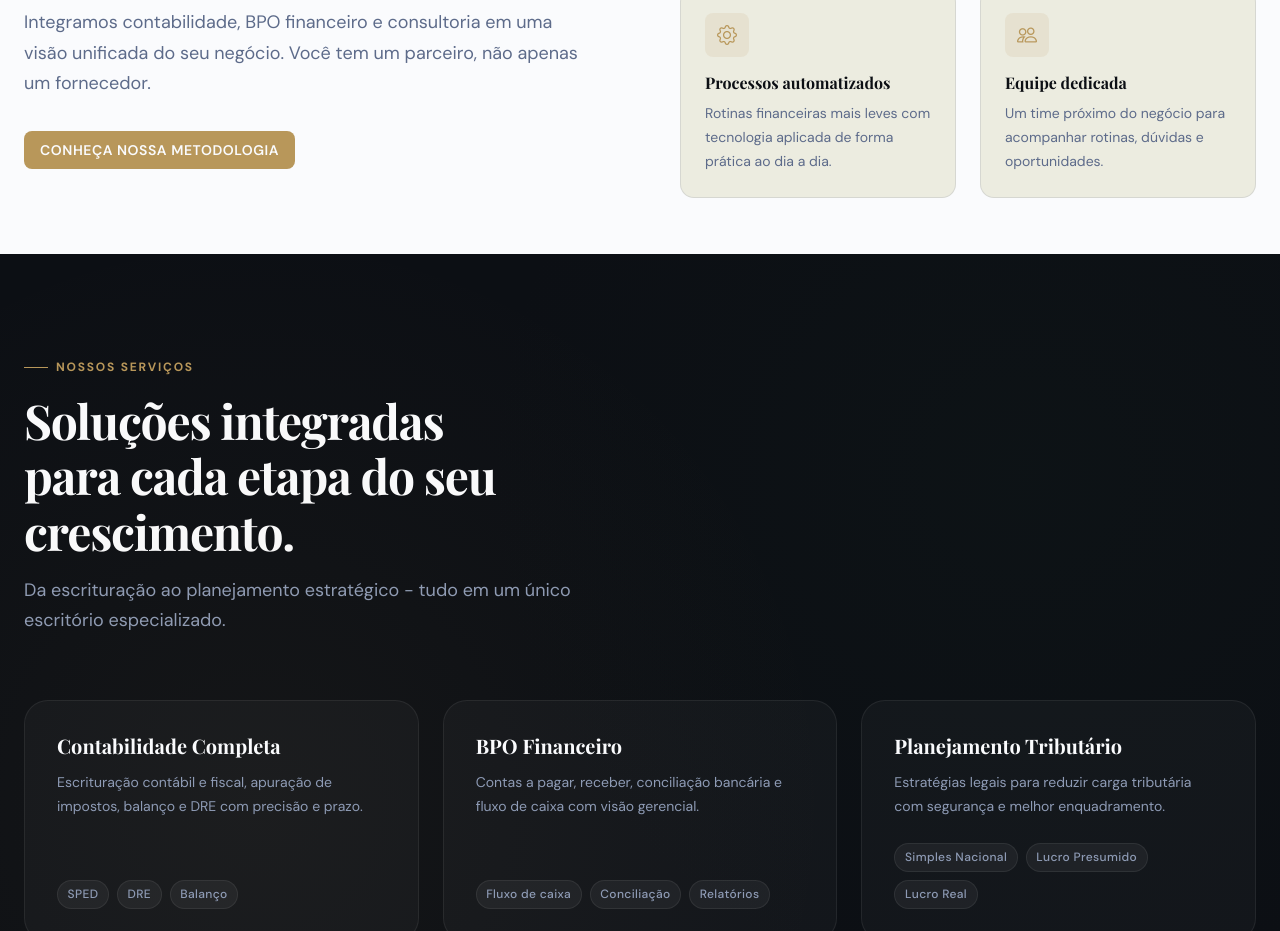
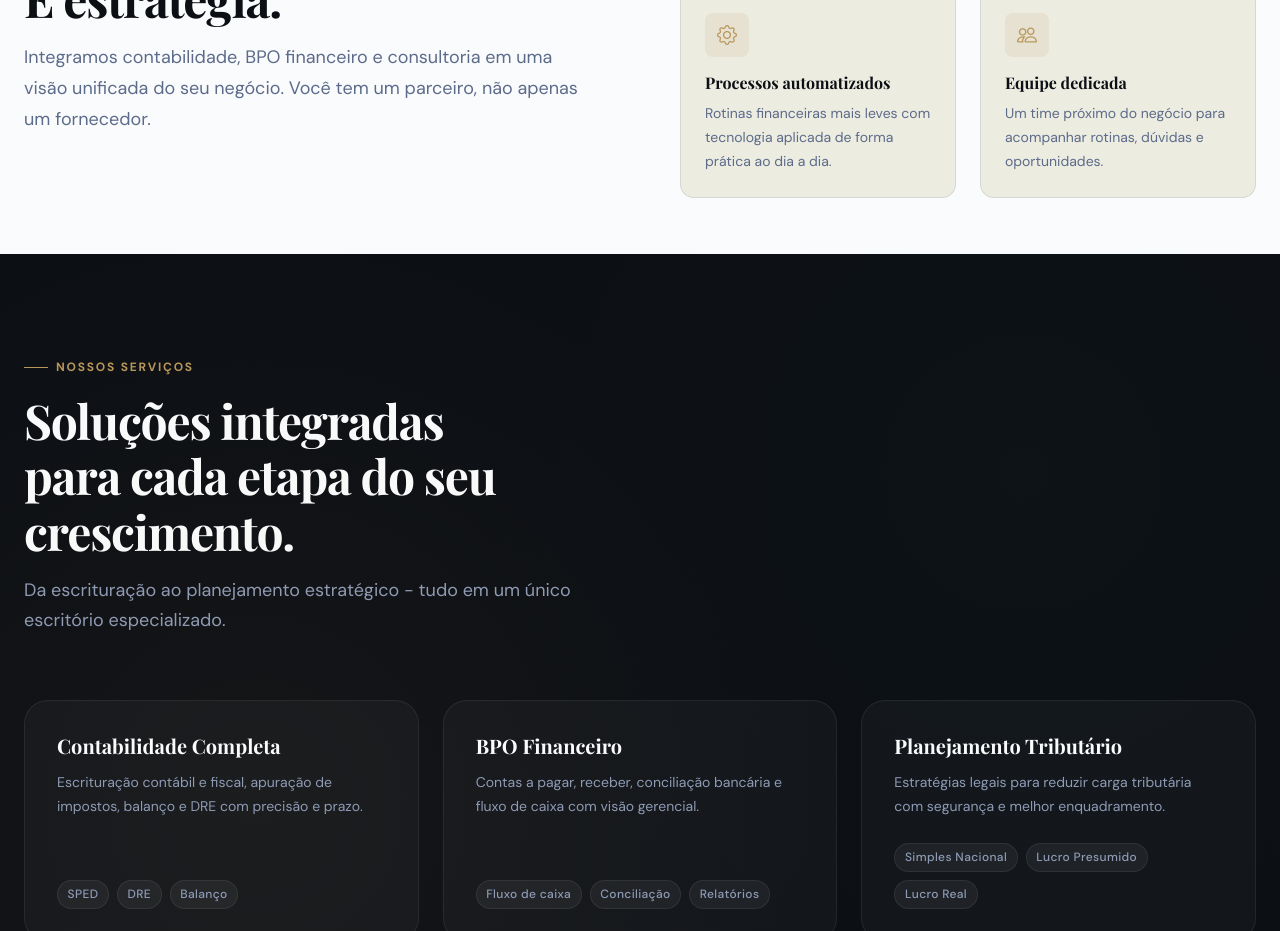
Before and after one commit to ByPhilipee/repo-front-cm, a React (Vite) app: page / in a window 1280 px wide. Shown: the part 1240-2171 px from the top of the page. Built offline with nearby package versions, Linux system fonts and the light colour scheme; a web font is replaced by a local one.

Commit message:
feat: removido botao do approach

```diff
--- a/src/components/Home/Approach.jsx
+++ b/src/components/Home/Approach.jsx
@@ -42,11 +42,7 @@ export default function Approach() {
               }
               subtitle="Integramos contabilidade, BPO financeiro e consultoria em uma visão unificada do seu negócio. Você tem um parceiro, não apenas um fornecedor."
             />
-            <div className={styles.valueAction}>
-              <Button to="/servicos">
-                Conheça nossa metodologia
-              </Button>
-            </div>
+
           </div>
 
           <div className={styles.pillarsGrid} role="list" aria-label="Pilares da nossa abordagem">
```
